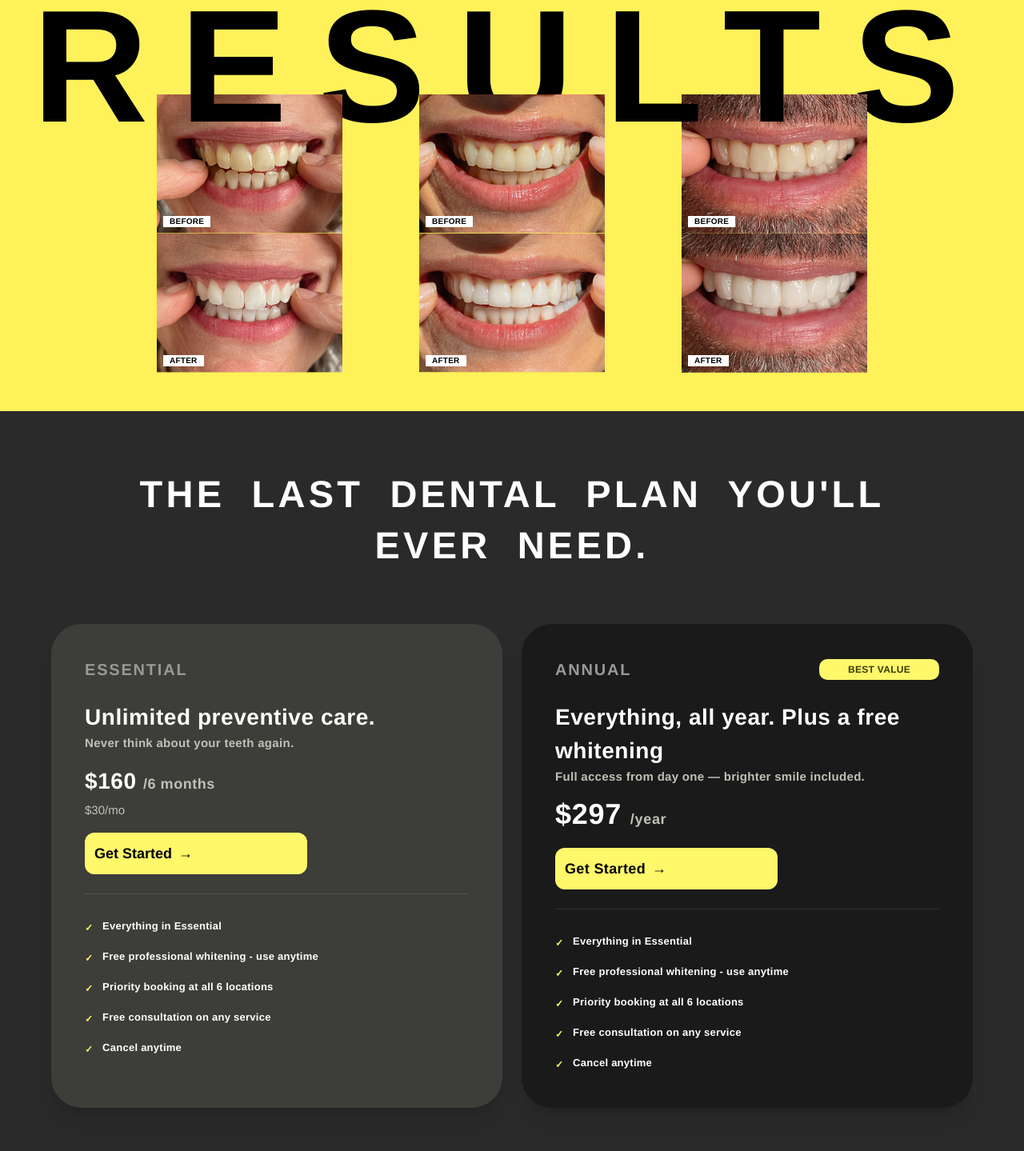
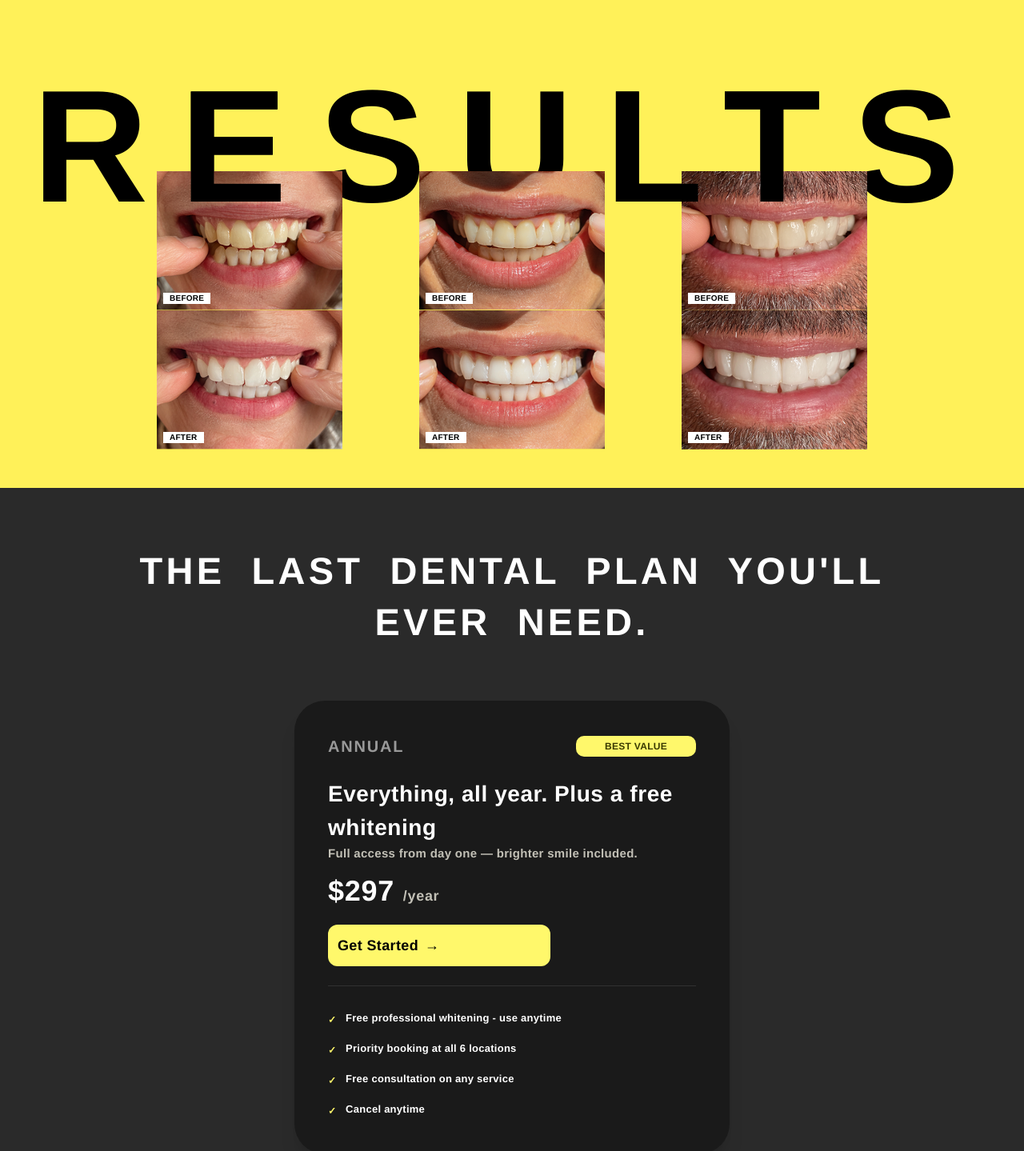
Before and after one commit to rohit-vue/Gleam, a Next.js app: page / in a window 1280 px wide. Shown: the part 2430-3869 px from the top of the page at 80% size. Built offline with nearby package versions, Linux system fonts and the light colour scheme.

Commit message:
refine the result section and service page

```diff
--- a/src/components/CatchEarlyResultsSection.tsx
+++ b/src/components/CatchEarlyResultsSection.tsx
@@ -39,7 +39,7 @@ function BeforeAfterFigure({
 export function CatchEarlyResultsSection() {
   return (
     <div className="w-full overflow-x-hidden font-helvetica-neue-regular">
-      <div className="grid w-full max-w-full grid-cols-2  min-[425px]:gap-3 md:gap-0">
+      <div className="grid w-full max-w-full grid-cols-2   md:gap-0">
         <div className="relative min-h-[clamp(8.5rem,42vw,12rem)] w-full min-w-0 bg-[#FFF159] md:min-h-[320px] lg:min-h-[360px]">
           <Image
             src="/assets/teethhurt.png"
@@ -83,18 +83,19 @@ export function CatchEarlyResultsSection() {
 
 
       <section
-        className="relative overflow-x-hidden bg-[#FFF159] px-4 pb-8 pt-10 sm:px-5 sm:pb-10 sm:pt-8 md:px-10 md:pb-12 md:pt-10 lg:px-10 lg:pb-12 lg:pt-8"
+        className="relative overflow-x-hidden bg-[#FFF159] px-4 pb-8 pt-10 sm:px-5 sm:pb-10 sm:pt-8 md:px-10 md:pb-12 md:pt-[4.5rem] lg:px-10 lg:pb-12 2xl:pt-[9rem] lg:pt-[8rem]"
         aria-labelledby="results-heading"
       >
+        <div className="relative max-[425px]:min-h-[clamp(-10.5rem,0vw,17.5rem)]">
           <h2
             id="results-heading"
-          className="pointer-events-none absolute left-1/2 top-4  z-0 w-full max-w-full -translate-x-1/2 select-none px-2 text-center text-[clamp(2.75rem,13.5vw,12.5rem)] font-bold uppercase leading-[0.82] tracking-[0.03em] text-black min-[425px]:px-0 min-[425px]:text-[clamp(3rem,16vw,12.5rem)] sm:top-1 sm:leading-[0.84] sm:tracking-[0.05em] md:top-0 md:tracking-[0.065em] lg:leading-[0.85] lg:tracking-[0.2em]"
+            className="pointer-events-none absolute left-1/2 z-0 w-full max-w-full -translate-x-1/2 select-none px-2 text-center text-[clamp(2.75rem,13.5vw,12.5rem)] font-bold uppercase leading-[0.82] tracking-[0.03em] text-black max-[425px]:top-1/2 max-[425px]:-translate-y-1/2 min-[425px]:px-0 min-[425px]:text-[clamp(3rem,16vw,12.5rem)] min-[426px]:top-4 sm:top-1 sm:leading-[0.84] sm:tracking-[0.05em] md:top-[-52px] lg:top-[-28px] md:translate-y-0 md:tracking-[0.065em] lg:leading-[0.85] lg:tracking-[0.2em]"
           >
             Results
           </h2>
           <h2
             aria-hidden
-          className="pointer-events-none absolute left-1/2 top-4  z-20 w-full max-w-full -translate-x-1/2 select-none px-2 text-center text-[clamp(2.75rem,13.5vw,12.5rem)] font-bold uppercase leading-[0.82] tracking-[0.03em] text-black min-[425px]:px-0 min-[425px]:text-[clamp(3rem,16vw,12.5rem)] sm:top-1 sm:leading-[0.84] sm:tracking-[0.05em] md:top-0 md:tracking-[0.065em] lg:leading-[0.85] lg:tracking-[0.2em]"
+            className="pointer-events-none absolute left-1/2 z-20 w-full max-w-full -translate-x-1/2 select-none px-2 text-center text-[clamp(2.75rem,13.5vw,12.5rem)] font-bold uppercase leading-[0.82] tracking-[0.03em] text-black max-[425px]:top-1/2 max-[425px]:-translate-y-1/2 min-[425px]:px-0 min-[425px]:text-[clamp(3rem,16vw,12.5rem)] min-[426px]:top-4 sm:top-1 sm:leading-[0.84] sm:tracking-[0.05em] md:top-[-52px] lg:top-[-28px] md:translate-y-0 md:tracking-[0.065em] lg:leading-[0.85] lg:tracking-[0.2em]"
           >
             <span className="text-transparent">R</span>
             <span>E</span>
@@ -103,6 +104,7 @@ export function CatchEarlyResultsSection() {
             <span>T</span>
             <span className="text-transparent">S</span>
           </h2>
+        </div>
 
         <div className="relative z-10 mx-auto mt-9 flex max-w-5xl justify-center sm:mt-14 md:mt-16 md:max-w-6xl lg:mt-[5.5rem] lg:max-w-[64rem]">
         <div className="flex w-full max-w-full snap-x snap-mandatory gap-4 overflow-x-auto px-1 sm:flex-row sm:flex-wrap sm:justify-center sm:gap-8 sm:overflow-visible sm:px-0 md:gap-5 lg:gap-14 xl:gap-24 2xl:gap-32">
--- a/src/components/PricingSection.tsx
+++ b/src/components/PricingSection.tsx
@@ -3,16 +3,7 @@ import Link from "next/link";
 
 
 
-const essentialFeatures = [
-  "Everything in Essential",
-  "Free professional whitening - use anytime",
-  "Priority booking at all 6 locations",
-  "Free consultation on any service",
-  "Cancel anytime",
-] as const;
-
 const annualFeatures = [
-  "Everything in Essential",
   "Free professional whitening - use anytime",
   "Priority booking at all 6 locations",
   "Free consultation on any service",
@@ -131,53 +122,9 @@ export function PricingSection() {
           </div>
         </div>
 
-        <div className="mt-6 grid gap-6 md:mt-8 lg:mt-10 lg:grid-cols-2 lg:gap-6">
-          {/* Essential */}
-          <article className="flex flex-col rounded-[38px] border-2 border-transparent bg-[#3D3D3A] p-4 shadow-xl transition-colors hover:border-[#FDFD66] sm:p-6 md:p-8 lg:p-10">
-            <div className="flex flex-wrap items-center justify-between gap-3">
-              <span className="text-[17px] font-bold uppercase tracking-[0.09em] text-[#999999] sm:text-[18px] lg:text-[20px]">
-                Essential
-              </span>
-
-            </div>
-
-            <h3 className="mt-5 text-[1.25rem] font-bold tracking-[0.02em] text-white sm:mt-6 sm:text-[1.5rem] md:text-[1.625rem] lg:mt-6 lg:text-[28px]">
-              Unlimited preventive care.
-            </h3>
-            <p className="text-[15px] font-semibold tracking-[0.02em] text-[#C2C0B6]">
-              Never think about your teeth again.
-            </p>
-
-            <div className="mt-4">
-              <p className="text-[1.375rem] font-bold tracking-[0.02em] text-white md:text-[1.5rem] lg:text-[28px]">
-                $160{" "}
-                <span className="text-[15px] font-semibold text-[#C2C0B6] sm:text-[16px] lg:text-[18px]">
-                  /6 months
-                </span>
-              </p>
-              <p className="mt-1 text-[15px] text-[#C2C0B6]">$30/mo</p>
-            </div>
-
-            <Link
-              href="/locations"
-              className="mt-4 inline-flex w-[9.375rem] lg:w-[17.375rem] md:w-[17.375rem] items-center justify-start gap-2 rounded-xl bg-[#FFF86B] py-3 text-center text-base font-bold text-black transition-opacity hover:opacity-90 pl-[1.2rem] pr-[0.5rem] lg:px-3 md:px-2  sm:py-3.5 sm:text-[17px] lg:py-3.5 lg:text-[18px]"
-            >
-              Get Started <span aria-hidden>→</span>
-            </Link>
-
-            <div className="mt-6 mb-1 h-px w-full bg-white/10" />
-
-
-
-            <ul className="mt-6 flex flex-col gap-3">
-              {essentialFeatures.map((item) => (
-                <CheckItem key={item}>{item}</CheckItem>
-              ))}
-            </ul>
-          </article>
-
+        <div className="mt-6 flex justify-center md:mt-8 lg:mt-10">
           {/* Annual */}
-          <article className="flex flex-col rounded-[38px] border-2 border-transparent bg-[#1A1A1A] p-4 shadow-xl transition-colors hover:border-[#FDFD66] sm:p-6 md:p-8 lg:p-10">
+          <article className="flex w-full max-w-[34rem] flex-col rounded-[38px] border-2 border-transparent bg-[#1A1A1A] p-4 shadow-xl transition-colors hover:border-[#FDFD66] sm:p-6 md:p-8 lg:p-10">
             <div className="flex flex-wrap items-center justify-between gap-3">
               <span className="text-[17px] font-bold uppercase tracking-[0.09em] text-[#999999] sm:text-[18px] lg:text-[20px]">
                 Annual
--- a/src/components/ServicesTabbedCardsSection.tsx
+++ b/src/components/ServicesTabbedCardsSection.tsx
@@ -79,7 +79,10 @@ function ServiceCardPanel({ entry }: { entry: ServiceTabEntry }) {
           <h3 style={{ fontWeight: '600' }} className="text-[clamp(1.2rem,5.4vw,1.8rem)] uppercase leading-tight tracking-[0.1em] text-neutral-900 sm:text-[clamp(1.3rem,4.3vw,1.95rem)] md:text-[clamp(1.5rem,3.4vw,2.1rem)]">
             {entry.id === "fillings-crowns" ||
             entry.id === "root-canal" ||
-            entry.id === "sedation" ? (
+            entry.id === "sedation" ||
+            entry.id === "prevent-exams" ||
+            entry.id === "prevent-night-guards" ||
+              entry.id === "prevent-perio" ? (
               entry.title
             ) : (
               entry.title.trim().split(/\s+/).map((part, i) => (
--- a/src/data/serviceTabs.ts
+++ b/src/data/serviceTabs.ts
@@ -207,7 +207,7 @@ export const SERVICE_TABS_PREVENT: ServiceTabEntry[] = [
     tabLabel: "Periodontal therapy",
     title: "Periodontal therapy",
     description:
-      "Gum disease is silent. We're not. Half of adults have gum disease and don't know it. If we find it, we treat it same visit — no referral, no runaround, no separate bill.",
+      "50% of adults have gum disease and feel nothing until their gums recede and teeth loosen. And gums don't grow back. So yes, it's the appointment people dread which is exactly why we numb you fully. The only thing that should hurt is waiting.",
     specs: [
       { label: "Screening", mid: "Every visit", right: "Included" },
       { label: "Treatment", mid: "Same visit", right: "If needed" },
```
Lines whose indentation alone changed are shown as unchanged.
